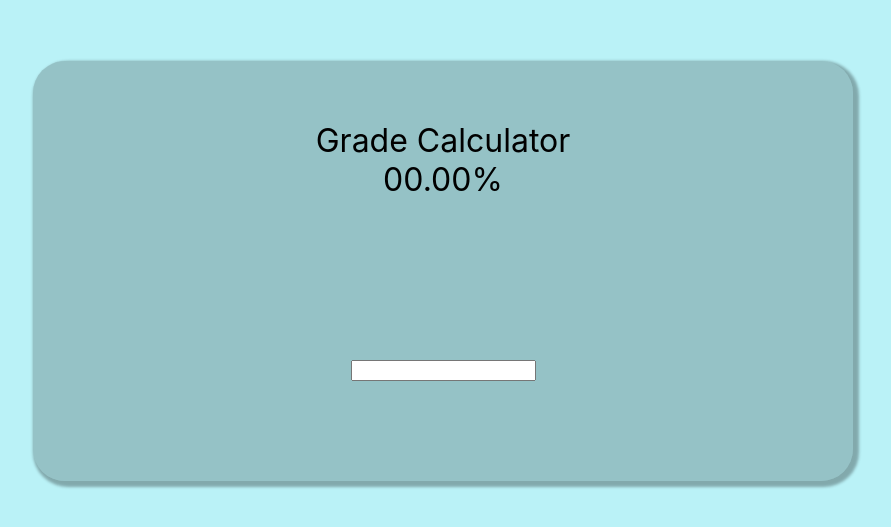
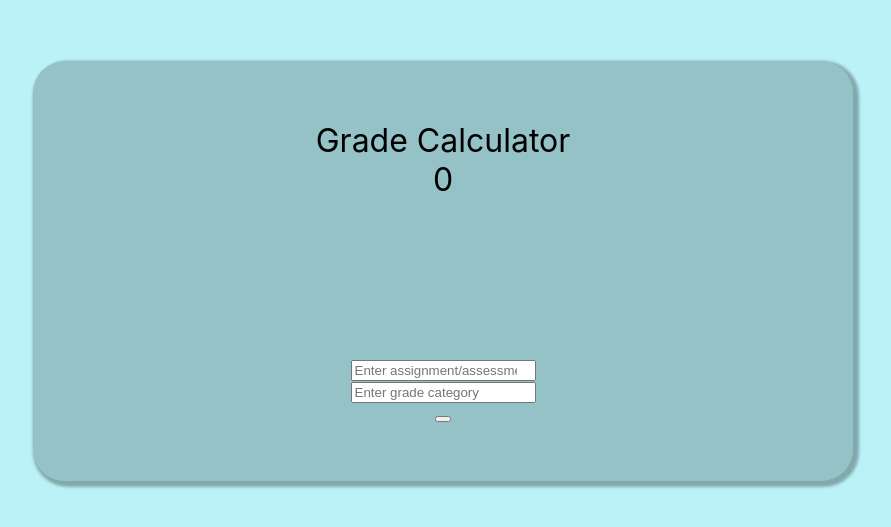
Before and after one commit to eitankrajewski/GradeCalculator, a React (Create React App) app: page / in a window 1280 px wide. Shown: the part 129-656 px from the top of the page, without its empty margins (197-1088 px from the left). Built offline with nearby package versions, Linux system fonts and the light colour scheme.

Commit message:
Modifying form

```diff
--- a/src/App.js
+++ b/src/App.js
@@ -2,22 +2,29 @@ import { useState } from 'react'
 import './App.css'
 
 function AddAssignment() {
+  function handleSubmit() {
+
+  }
   return (
     <>
-    <div><input type="number"/></div>
+    <form>
+    <div><input type="number" placeholder='Enter assignment/assessment grade'/></div>
+    <div><input type="dropdown" placeholder='Enter grade category'/></div>
+    <button type="submit" onClick={handleSubmit}></button>
+    </form>
     </>
   )
 }
 
 function GradeCalculator() {
-  const [currentGrade, setCurrentGrade] = useState(null)
+  const [currentGrade, setCurrentGrade] = useState(0)
   return (
   <div className="background-app">
     <div className="background-grades">
       <div className="display-grade">
         Grade Calculator
         <br />
-        00.00%
+        {currentGrade}
       </div>
       <div className="assignments">
         <AddAssignment>
```
